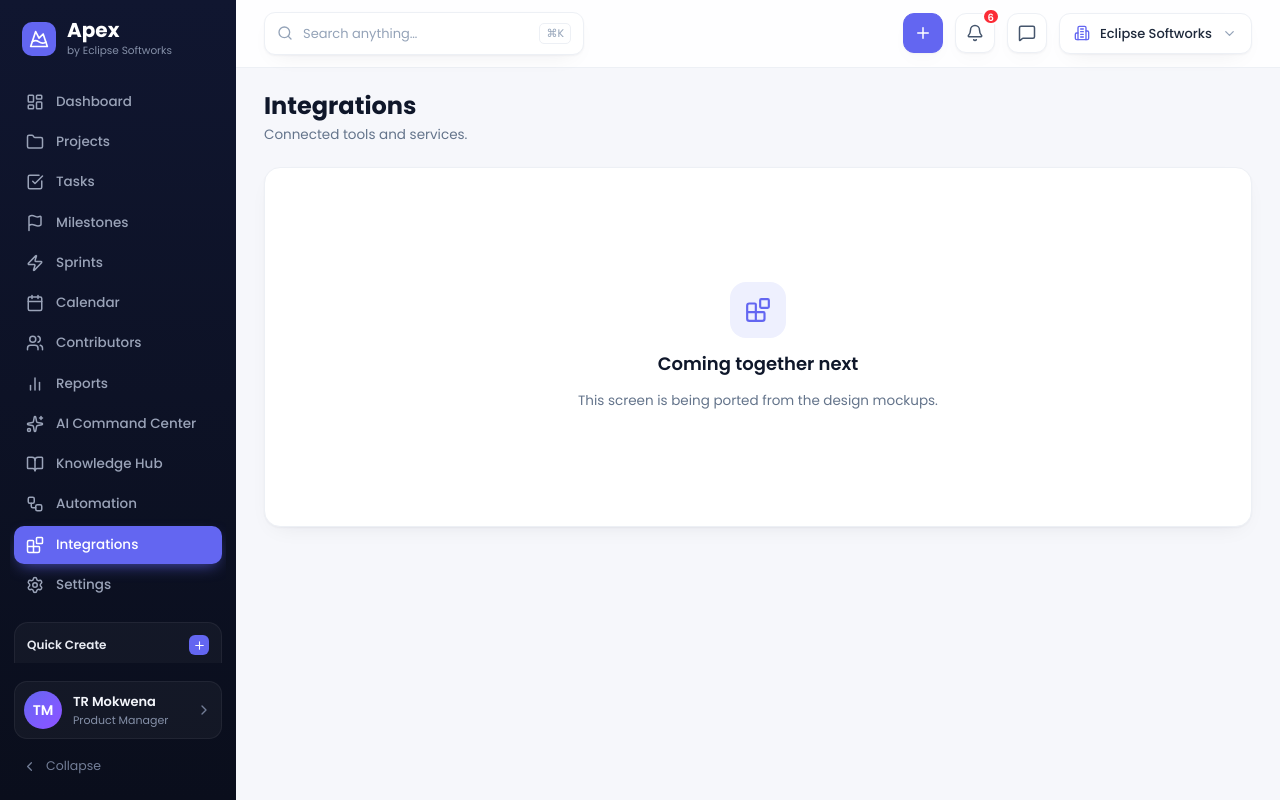
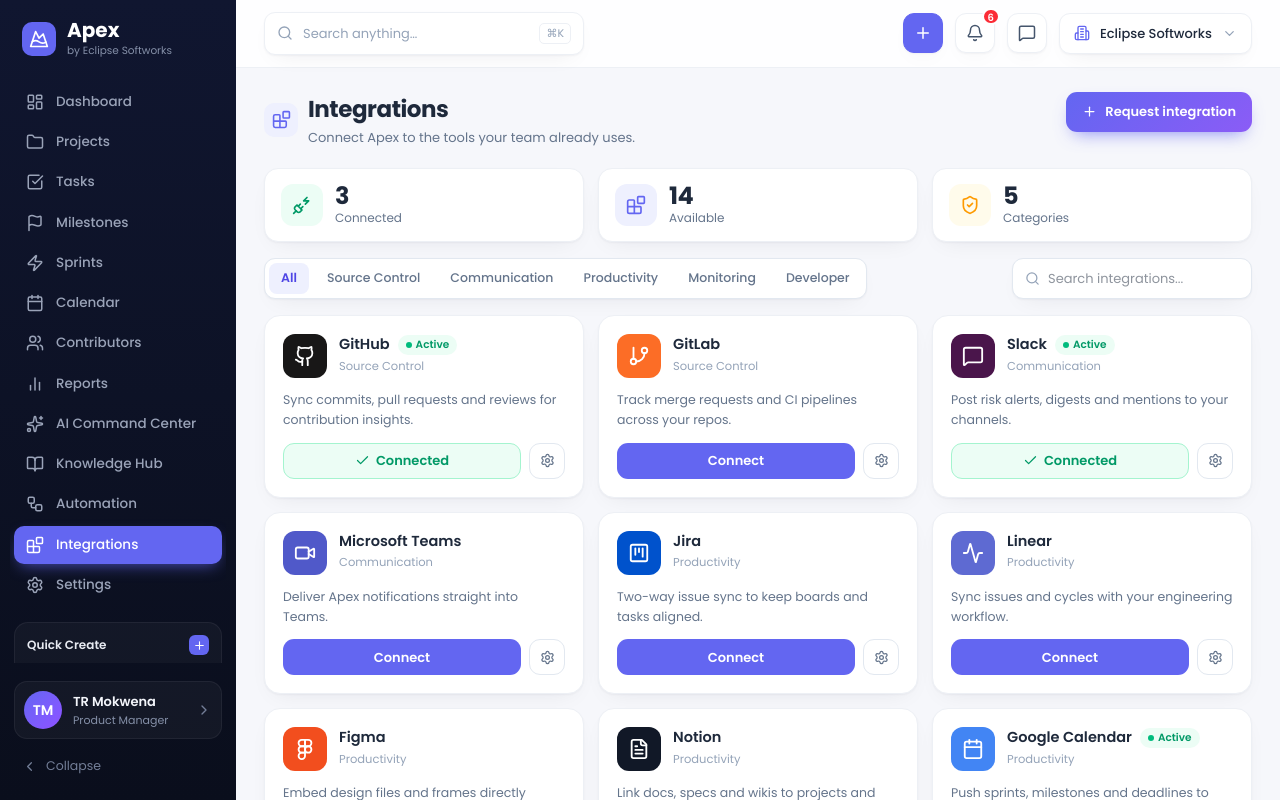
Before and after one commit to TR-Mokwena/apex-web, a Next.js app: page /integrations in a window 1280 px wide. Shown: the top 800 px of the page. Built offline with nearby package versions, Linux system fonts and the light colour scheme.

Commit message:
feat: implement Integrations page with category filtering, search functionality, and connection management

```diff
--- a/app/(app)/integrations/page.jsx
+++ b/app/(app)/integrations/page.jsx
@@ -1,5 +1,117 @@
-import { StubPage } from "@/components/ui/StubPage";
+"use client";
 
-export default function Page() {
-  return <StubPage title="Integrations" subtitle="Connected tools and services." icon="Blocks" mockup="" />;
+import { useState } from "react";
+import Icon from "@/components/Icon";
+import { cn } from "@/lib/cn";
+
+const CATEGORIES = ["All", "Source Control", "Communication", "Productivity", "Monitoring", "Developer"];
+
+const INTEGRATIONS = [
+  { name: "GitHub", cat: "Source Control", icon: "Github", color: "#181717", desc: "Sync commits, pull requests and reviews for contribution insights.", connected: true },
+  { name: "GitLab", cat: "Source Control", icon: "GitBranch", color: "#FC6D26", desc: "Track merge requests and CI pipelines across your repos." },
+  { name: "Slack", cat: "Communication", icon: "MessageSquare", color: "#4A154B", desc: "Post risk alerts, digests and mentions to your channels.", connected: true },
+  { name: "Microsoft Teams", cat: "Communication", icon: "Video", color: "#5059C9", desc: "Deliver Apex notifications straight into Teams." },
+  { name: "Jira", cat: "Productivity", icon: "SquareKanban", color: "#0052CC", desc: "Two-way issue sync to keep boards and tasks aligned." },
+  { name: "Linear", cat: "Productivity", icon: "Activity", color: "#5E6AD2", desc: "Sync issues and cycles with your engineering workflow." },
+  { name: "Figma", cat: "Productivity", icon: "Figma", color: "#F24E1E", desc: "Embed design files and frames directly inside tasks." },
+  { name: "Notion", cat: "Productivity", icon: "FileText", color: "#111827", desc: "Link docs, specs and wikis to projects and milestones." },
+  { name: "Google Calendar", cat: "Productivity", icon: "Calendar", color: "#4285F4", desc: "Push sprints, milestones and deadlines to your calendar.", connected: true },
+  { name: "Sentry", cat: "Monitoring", icon: "TriangleAlert", color: "#362D59", desc: "Surface production errors as AI risk alerts." },
+  { name: "Datadog", cat: "Monitoring", icon: "ChartNoAxesColumn", color: "#632CA6", desc: "Pull deploy and performance metrics into reports." },
+  { name: "PagerDuty", cat: "Monitoring", icon: "Siren", color: "#06AC38", desc: "Escalate incidents and link them to affected projects." },
+  { name: "CircleCI", cat: "Developer", icon: "CircleDot", color: "#343434", desc: "Show build and test status on tasks and PRs." },
+  { name: "Webhooks", cat: "Developer", icon: "Webhook", color: "#6366F1", desc: "Send any Apex event to an external URL in real time." },
+];
+
+export default function IntegrationsPage() {
+  const [cat, setCat] = useState("All");
+  const [query, setQuery] = useState("");
+  const [connected, setConnected] = useState(() => new Set(INTEGRATIONS.filter((i) => i.connected).map((i) => i.name)));
+
+  const toggle = (name) => setConnected((c) => { const n = new Set(c); n.has(name) ? n.delete(name) : n.add(name); return n; });
+
+  const filtered = INTEGRATIONS.filter((i) =>
+    (cat === "All" || i.cat === cat) && i.name.toLowerCase().includes(query.trim().toLowerCase())
+  );
+
+  return (
+    <>
+      <div className="flex items-start justify-between gap-6 mb-5 flex-wrap">
+        <div className="flex items-center gap-2.5">
+          <span className="grid place-items-center w-[34px] h-[34px] rounded-[10px] bg-brand-soft"><Icon name="Blocks" size={19} className="text-brand" /></span>
+          <div>
+            <h1 className="m-0 text-[23px] font-bold tracking-[-0.02em]">Integrations</h1>
+            <div className="text-[13px] text-ink-2 mt-0.5">Connect Apex to the tools your team already uses.</div>
+          </div>
+        </div>
+        <button className="flex items-center gap-2 h-10 px-4 rounded-field text-white text-[13px] font-semibold shadow-[0_8px_18px_-8px_rgba(99,102,241,0.8)]" style={{ background: "linear-gradient(135deg,#6366F1,#8B5CF6)" }}><Icon name="Plus" size={15} />Request integration</button>
+      </div>
+
+      {/* summary */}
+      <div className="grid grid-cols-2 sm:grid-cols-3 gap-3.5 mb-4">
+        {[
+          { icon: "PlugZap", tone: "bg-emerald-50 text-emerald-600", v: connected.size, l: "Connected" },
+          { icon: "Blocks", tone: "bg-brand-soft text-brand", v: INTEGRATIONS.length, l: "Available" },
+          { icon: "ShieldCheck", tone: "bg-amber-50 text-amber-500", v: CATEGORIES.length - 1, l: "Categories" },
+        ].map((s) => (
+          <div key={s.l} className="card !rounded-[14px] !shadow-card p-[15px_16px] flex items-center gap-3">
+            <span className={cn("grid place-items-center w-[42px] h-[42px] rounded-xl flex-none", s.tone)}><Icon name={s.icon} size={20} /></span>
+            <div><div className="text-2xl font-bold tracking-[-0.02em] leading-none">{s.v}</div><div className="text-xs text-ink-2 mt-0.5">{s.l}</div></div>
+          </div>
+        ))}
+      </div>
+
+      {/* filters */}
+      <div className="flex items-center gap-3 flex-wrap mb-4">
+        <div className="flex gap-1.5 bg-white border border-slate-200 rounded-[11px] p-1 shadow-card overflow-x-auto">
+          {CATEGORIES.map((c) => (
+            <button key={c} onClick={() => setCat(c)} className={cn("px-3 py-1.5 rounded-lg text-[12.5px] font-medium whitespace-nowrap transition-colors", cat === c ? "bg-brand-soft text-brand-600 font-semibold" : "text-ink-2 hover:text-ink")}>{c}</button>
+          ))}
+        </div>
+        <div className="flex-1" />
+        <div className="flex items-center gap-2 bg-white border border-slate-200 rounded-field px-3 py-2.5 w-full sm:w-[240px] shadow-card">
+          <Icon name="Search" size={15} className="text-ink-3" />
+          <input value={query} onChange={(e) => setQuery(e.target.value)} placeholder="Search integrations..." className="bg-transparent outline-none text-[13px] flex-1 min-w-0" />
+        </div>
+      </div>
+
+      {/* grid */}
+      <div className="grid sm:grid-cols-2 xl:grid-cols-3 gap-3.5">
+        {filtered.map((it) => {
+          const on = connected.has(it.name);
+          return (
+            <div key={it.name} className="card p-[18px] flex flex-col gap-3">
+              <div className="flex items-start gap-3">
+                <span className="grid place-items-center w-11 h-11 rounded-[12px] flex-none" style={{ background: it.color }}><Icon name={it.icon} size={22} className="text-white" /></span>
+                <div className="flex-1 min-w-0">
+                  <div className="flex items-center gap-2">
+                    <b className="text-[14.5px] font-semibold">{it.name}</b>
+                    {on && <span className="inline-flex items-center gap-1 text-[10.5px] font-semibold text-emerald-600 bg-emerald-50 rounded-full px-2 py-0.5"><span className="w-1.5 h-1.5 rounded-full bg-emerald-500" />Active</span>}
+                  </div>
+                  <div className="text-[11.5px] text-ink-3 mt-0.5">{it.cat}</div>
+                </div>
+              </div>
+              <p className="m-0 text-[12.5px] text-ink-2 leading-relaxed flex-1">{it.desc}</p>
+              <div className="flex items-center gap-2">
+                <button
+                  onClick={() => toggle(it.name)}
+                  className={cn("flex-1 h-9 rounded-field text-[13px] font-semibold inline-flex items-center justify-center gap-1.5 transition-colors",
+                    on ? "bg-emerald-50 text-emerald-600 border border-emerald-200 hover:bg-emerald-100" : "bg-brand text-white hover:bg-brand-600")}
+                >
+                  {on ? <><Icon name="Check" size={15} />Connected</> : "Connect"}
+                </button>
+                <button className="grid place-items-center w-9 h-9 rounded-field border border-slate-200 bg-white text-ink-2 hover:border-[#C7D2FE]"><Icon name="Settings" size={15} /></button>
+              </div>
+            </div>
+          );
+        })}
+      </div>
+
+      {filtered.length === 0 && (
+        <div className="card grid place-items-center py-16 text-center mt-1">
+          <div className="flex flex-col items-center gap-2"><Icon name="SearchX" size={28} className="text-ink-3" /><div className="text-[13.5px] text-ink-2">No integrations match your search.</div></div>
+        </div>
+      )}
+    </>
+  );
 }
```
